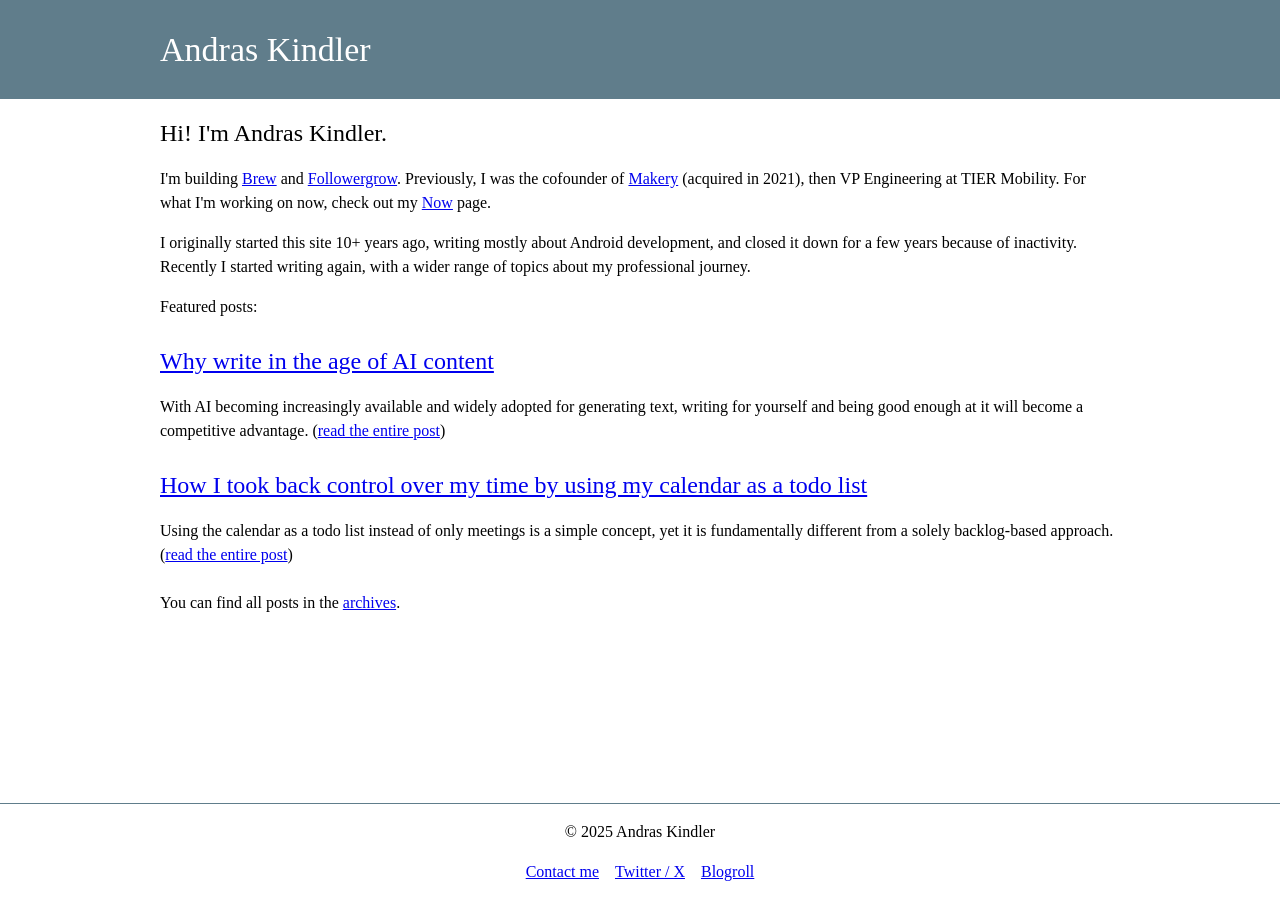
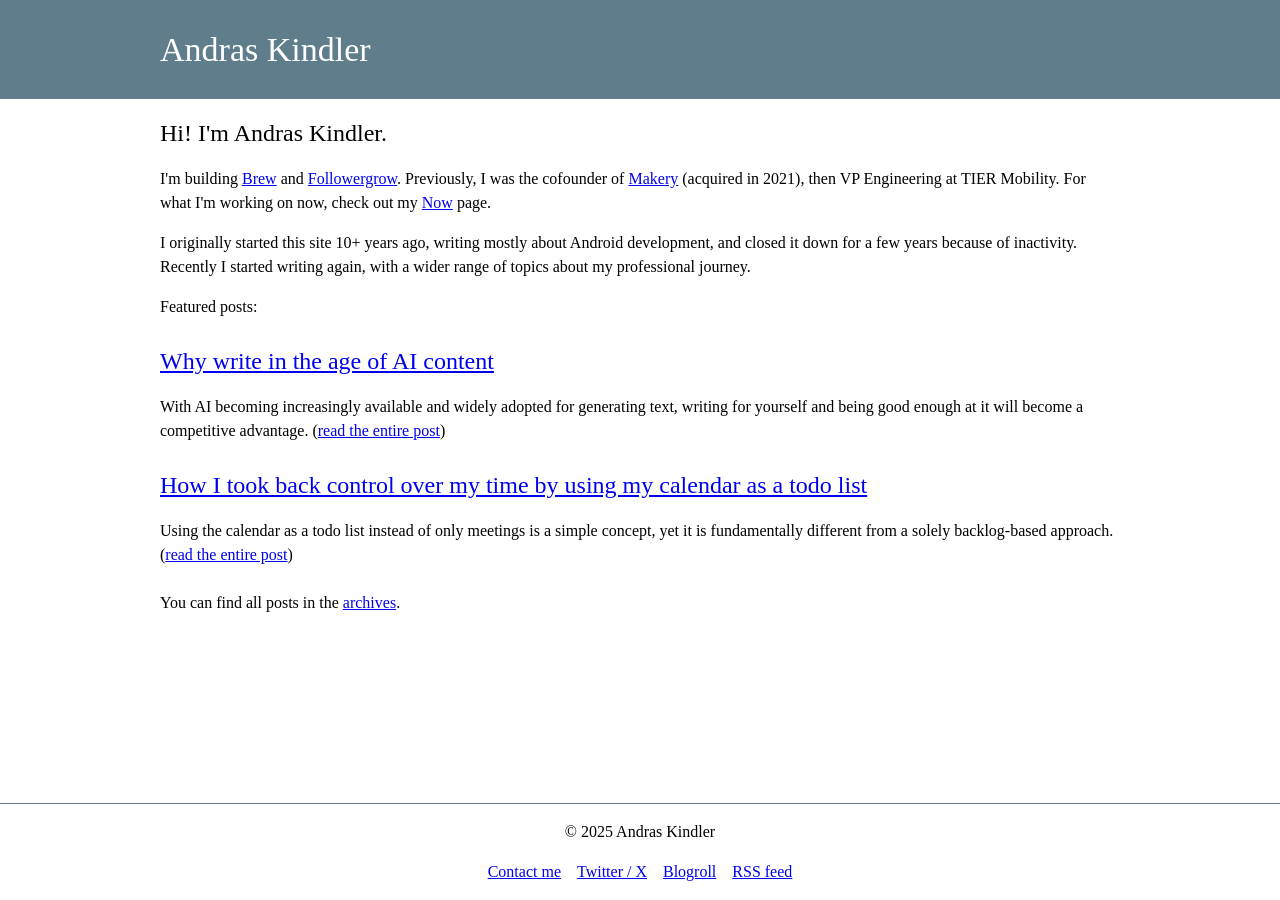
Before and after one commit to andraskindler/andraskindler.github.io, a Jekyll site: the page built from index.markdown, in a window 1280 px wide. Built offline with Jekyll 4.4.1, drawn with Linux system fonts in a browser that asks for light colours; comment, search, counter and statistics services are not loaded.

Commit message:
add rss feed

```diff
--- a/_includes/footer.html
+++ b/_includes/footer.html
@@ -4,5 +4,6 @@
     <a href="mailto:andraskindler@gmail.com" target="_blank">Contact me</a>
     <a href="https://x.com/andraskindler" target="_blank">Twitter / X</a>
     <a href="/blogroll">Blogroll</a>
+    <a href="/feed.xml">RSS feed</a>
   </div>
 </footer>
```
